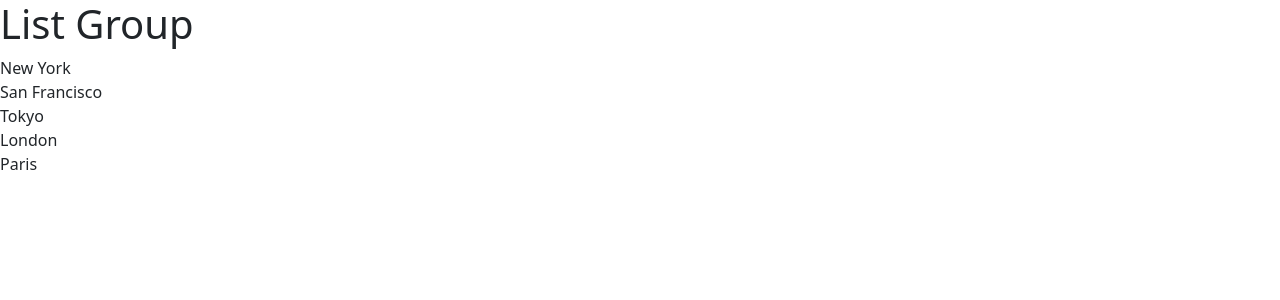
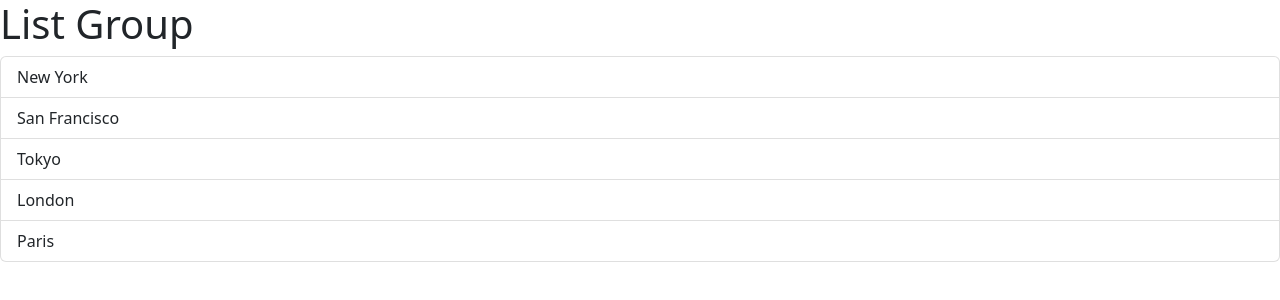
Before and after one commit to manonthemon/react-app, a React (Vite) app: page / in a window 1280 px wide. Shown: the top 300 px of the page. Built offline with nearby package versions, Linux system fonts and the light colour scheme.

Commit message:
Added on click handling and simple bootstrype style

```diff
--- a/src/App.tsx
+++ b/src/App.tsx
@@ -1,8 +1,11 @@
 import ListGroup from "./components/ListGroup";
+import { MouseEvent } from "react";
 
 function App() {
   let items = ["New York", "San Francisco", "Tokyo", "London", "Paris"];
-  // items = [];
+
+  //Event handler
+  const handleClick = (e: MouseEvent) => console.log(e);
 
   return (
     <>
@@ -10,8 +13,10 @@
 
       {items.length === 0 && <p>NO ITEMS!!!! NOOOO!!!!!</p>}
       <ul className="list-group">
-        {items.map((item) => (
-          <li key={item}>{item}</li>
+        {items.map((item, index) => (
+          <li className= "list-group-item" key={item} onClick={handleClick}>
+
+            {item}</li>
         ))}
       </ul>
     </>
```
